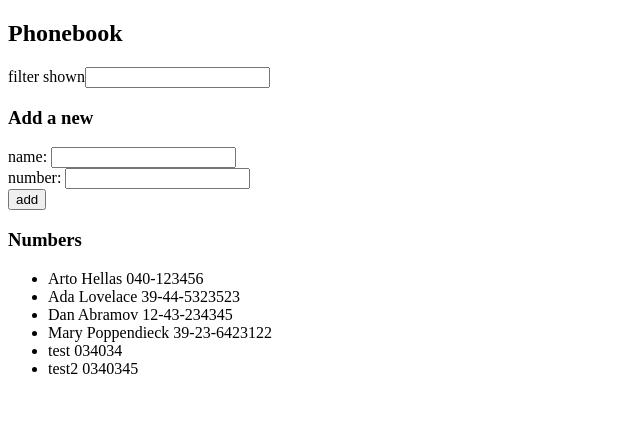
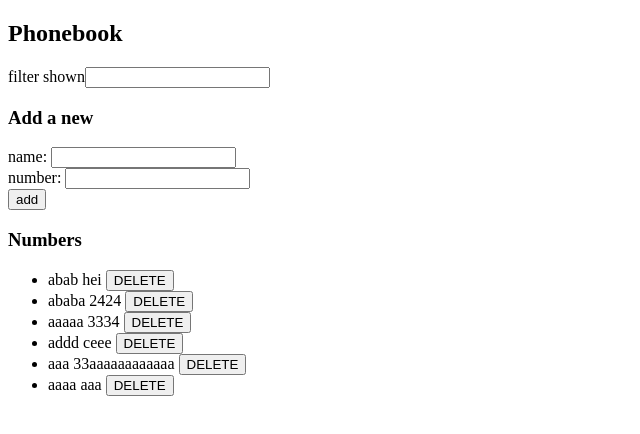
Before and after one commit to persorkki/fullstack, a React (Create React App) app in the folder osa2/puhelinluettelo/: page / in a window 1280 px wide. Shown: the top 434 px of the page, without its empty margins (0-640 px from the left). Built offline with nearby package versions, Linux system fonts and the light colour scheme; data requests are answered from the project's data file.

Commit message:
2.17 puhelinluettelo step9 ja 2.18 step10

```diff
--- a/osa2/puhelinluettelo/db.json
+++ b/osa2/puhelinluettelo/db.json
@@ -1,34 +1,34 @@
 {
   "persons": [
     {
-      "name": "Arto Hellas",
-      "number": "040-123456",
-      "id": 1
+      "name": "abab",
+      "number": "hei",
+      "id": "abab_1626225510462"
     },
     {
-      "name": "Ada Lovelace",
-      "number": "39-44-5323523",
-      "id": 2
+      "name": "ababa",
+      "number": "2424",
+      "id": "ababa_1626225523857"
     },
     {
-      "name": "Dan Abramov",
-      "number": "12-43-234345",
-      "id": 3
+      "name": "aaaaa",
+      "number": "3334",
+      "id": "aaaaa_1626226781176"
     },
     {
-      "name": "Mary Poppendieck",
-      "number": "39-23-6423122",
-      "id": 4
+      "name": "addd",
+      "number": "ceee",
+      "id": "addd_1626226946499"
     },
     {
-      "name": "test",
-      "number": "034034",
-      "id": 5
+      "name": "aaa",
+      "number": "33aaaaaaaaaaaa",
+      "id": "aaa_1626227108018"
     },
     {
-      "name": "test2",
-      "number": "0340345",
-      "id": 6
+      "name": "aaaa",
+      "number": "aaa",
+      "id": "aaaa_1626227828946"
     }
   ]
 }
--- a/osa2/puhelinluettelo/src/App.js
+++ b/osa2/puhelinluettelo/src/App.js
@@ -18,22 +18,42 @@ const App = () => {
   const [filtered, setFiltered] = useState([])
 
   //reusing this was not the code save I was hoping for, FIX?
+  //TODO: FIX
   const handleInputChange = (event, setState) => {
     setState(event.target.value)
   }
 
   const addNewNumber = (event) => {
     event.preventDefault()
-    const personObject = {
+    let personObject = {
       name: newName,
       number: newNumber,
+      //uniikkeja id:tä jotenkin
+      id: newName + "_" + Date.now()
     }
 
     //ilmoitetaan virhe ja palataan jos numero tai nimi ei ole uniikki
-    if (persons.filter(x => x.name === newName || x.number === newNumber).length > 0) {
-      return window.alert(`${newName} is already added to the phonebook`)
+    const findPerson = persons.find(x => x.name === newName)
+    if (findPerson !== undefined) {
+      if (window.confirm(`${newName} is already added to the phonebook, replace the old number with a new one?`)) {
+        personService
+          .update(findPerson.id, personObject)
+          .then(() => {
+            let updated = [...persons]
+            const index = updated.findIndex(x => x.name === newName)
+
+            //otetaan vanha id talteen koska luomme aina uuden ylempänä
+            personObject.id = persons[index].id
+
+            updated[index] = personObject
+            //tämä pitäisi hakea serveriltä uudestaan, mutta loputon useEffect looppi estää
+            //personsin automaattisen päivittämisen
+            //korjaa myöhemmin ehkä
+            setPersons(updated)
+          })
+      }
+      return
     }
-
     personService
       .create(personObject)
       .then(() =>
@@ -43,6 +63,7 @@ const App = () => {
     setNewNumber('')
   }
 
+  //haetaan uusi lista kerran
   useEffect(() => {
     personService
       .getAll()
@@ -51,17 +72,26 @@ const App = () => {
       })
   }, [])
 
-  //päivittyy kun persons tai hakufilteri muuttuu
   useEffect(() => {
     setFiltered(persons.filter(x => x.name.toLowerCase().includes(newFilter.toLowerCase())))
-  }, [persons, newFilter])
+  }, [newFilter, persons])
+
+  const personDeleteHandler = (id, name) => {
+    if (window.confirm(`really delete ${name}?`)) {
+      personService
+        .deletePerson(id)
+        //pitäisiköhän tämä hakea serveriltä uudestaan deletoinnin jälkeen?
+        .then(setPersons(persons.filter(p => p.id !== id)))
+        .catch(error => console.log(error.content))
+    }
+  }
 
   return (
     <div>
       <h2>Phonebook</h2>
       <Filter newFilter={newFilter} handleInputChange={handleInputChange} setNewFilter={setNewFilter} />
       <h3>Add a new</h3>
-      {/*probably a horrible way to do this,sorry*/}
+      {/*fix*/}
       <PersonForm
         addNewNumber={addNewNumber}
         newName={newName}
@@ -70,7 +100,7 @@ const App = () => {
         setNewNumber={setNewNumber}
         handleInputChange={handleInputChange} />
       <h3>Numbers</h3>
-      <Persons persons={filtered} />
+      <Persons persons={filtered} personDeleteHandler={personDeleteHandler} />
     </div>
   )
 }
--- a/osa2/puhelinluettelo/src/components/Persons.js
+++ b/osa2/puhelinluettelo/src/components/Persons.js
@@ -1,17 +1,21 @@
 import React from 'react'
 
-const Persons = ({ persons }) => {
+const Persons = ({ persons, personDeleteHandler }) => {
     return (
         <ul>
-        {persons.map(person => <Person key={person.name} person={person}/>) }
+        {persons.map(person =>
+          <Person
+            key={person.name}
+            person={person}
+            personDeleteHandler={personDeleteHandler} />)}
         </ul>
     )
 }
 
-const Person = ({ person }) => {
+const Person = ({ person, personDeleteHandler}) => {
   return (
     <li>
-      {person.name} {person.number}
+      {person.name} {person.number} <button onClick={() => personDeleteHandler(person.id, person.name)}>DELETE</button>
     </li>
     )
 }
--- a/osa2/puhelinluettelo/src/services/person.js
+++ b/osa2/puhelinluettelo/src/services/person.js
@@ -1,6 +1,6 @@
 import axios from "axios"
 
-const baseUrl = 'http://localhost:3001/persons/'
+const baseUrl = 'http://localhost:3001/persons'
 
 const create = (input) => {
     const request =
@@ -14,5 +14,16 @@ const getAll = () => {
     return request.then(response => response.data)
 }
 
+const deletePerson = (id) => {
+    const request =
+        axios.delete(`${baseUrl}/${id}`)
+    return request.then(response => response.data)
+}
 
-export default { create, getAll }
+const update = (id, person) => {
+    const request =
+        axios.put(`${baseUrl}/${id}`, person)
+    return request.then(response => response.data)
+}
+
+export default { create, getAll, deletePerson, update}
```
